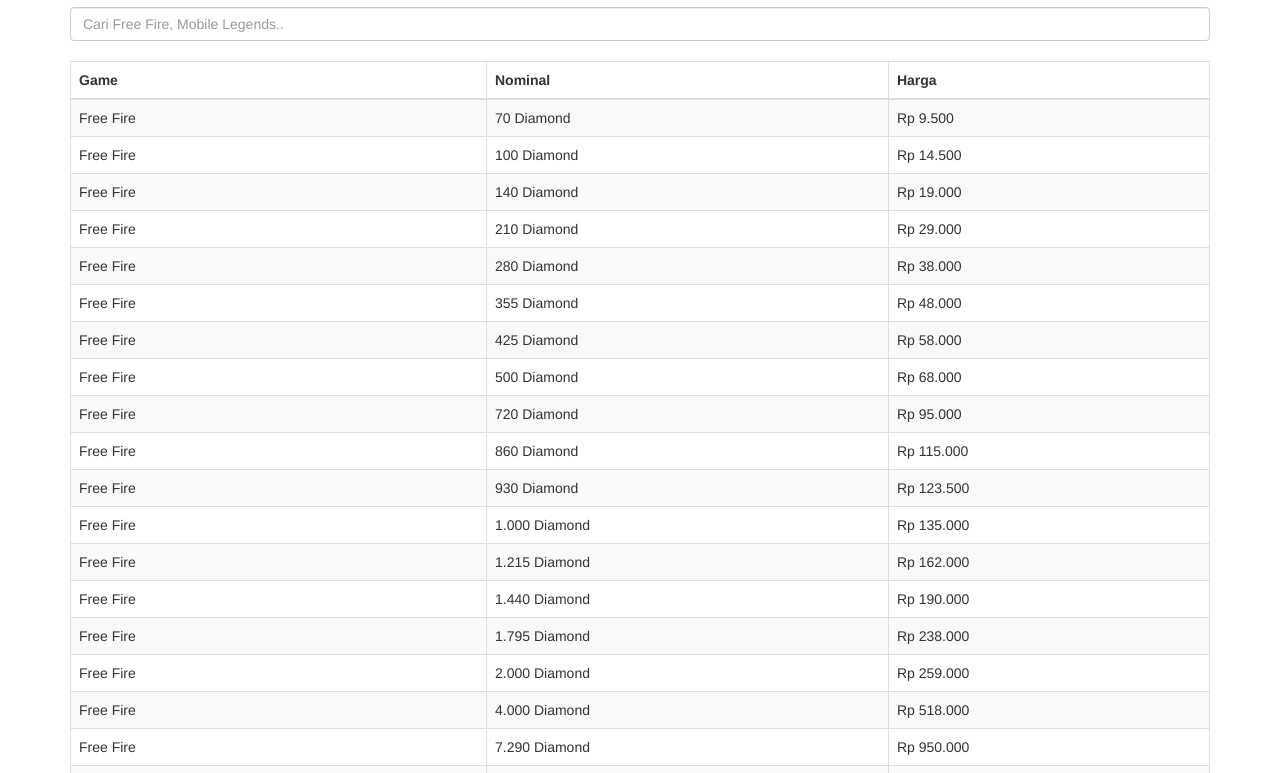
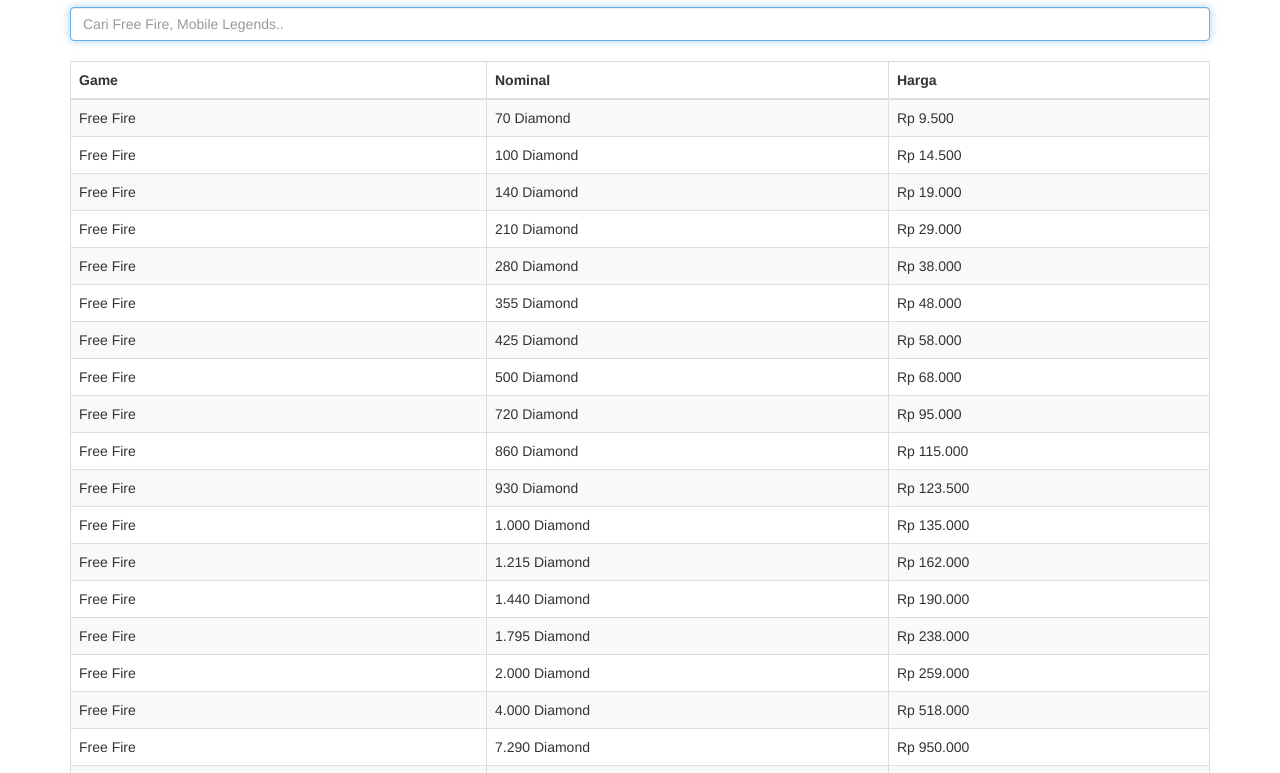
Before and after one commit to ramadhankukuh/price-list, a plain HTML site: page index.html in a window 1280 px wide. Shown: the part 86-859 px from the top of the page. Drawn offline with nearby package versions, Linux system fonts and the light colour scheme.

Commit message:
Update index.html

```diff
--- a/index.html
+++ b/index.html
@@ -26,7 +26,7 @@
 
   <p>Ketik Untuk Mencari Game:</p>
 
-  <input class="form-control" id="myInput" type="text" placeholder="Cari Free Fire, Mobile Legends..">
+  <input class="form-control" id="myInput" autofocus autocomplete="off" type="text" placeholder="Cari Free Fire, Mobile Legends..">
 
   <br>
 
```
